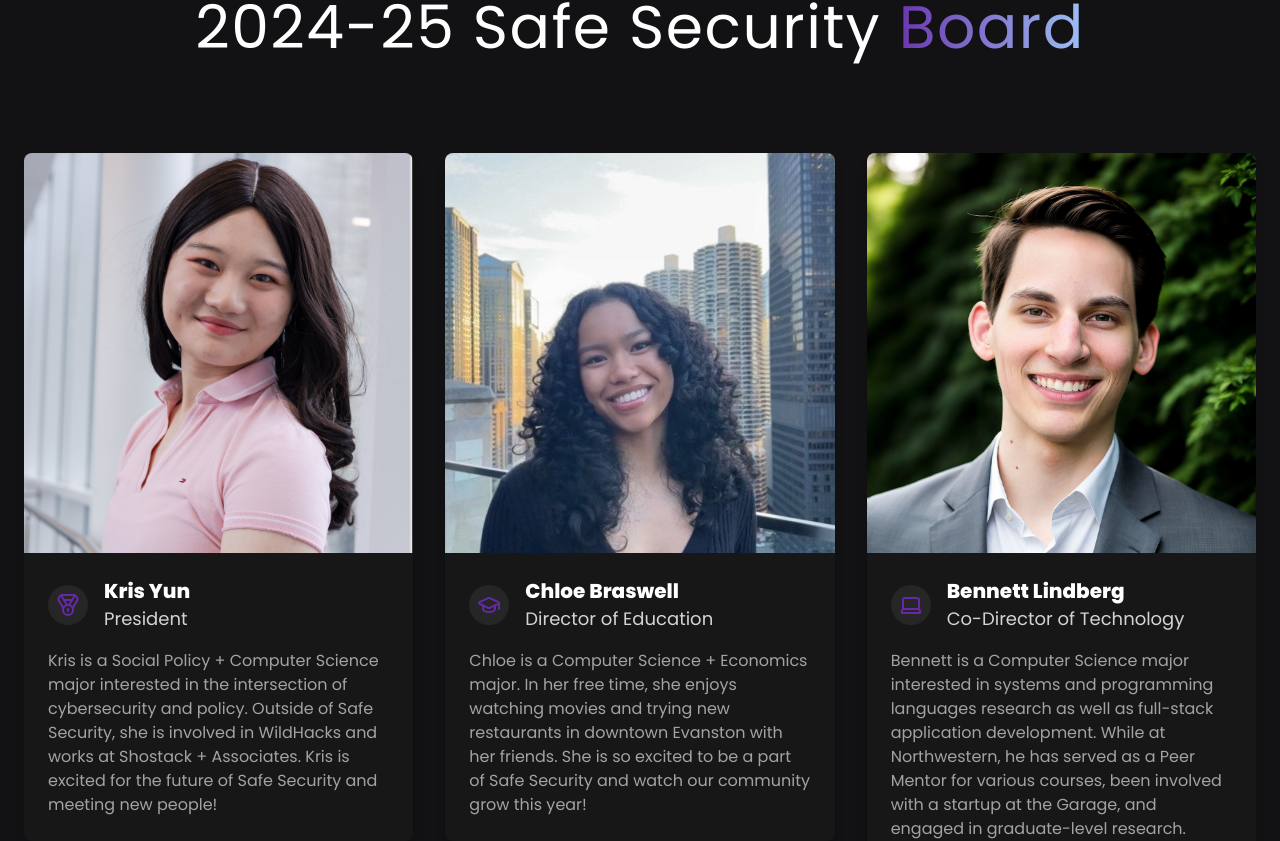
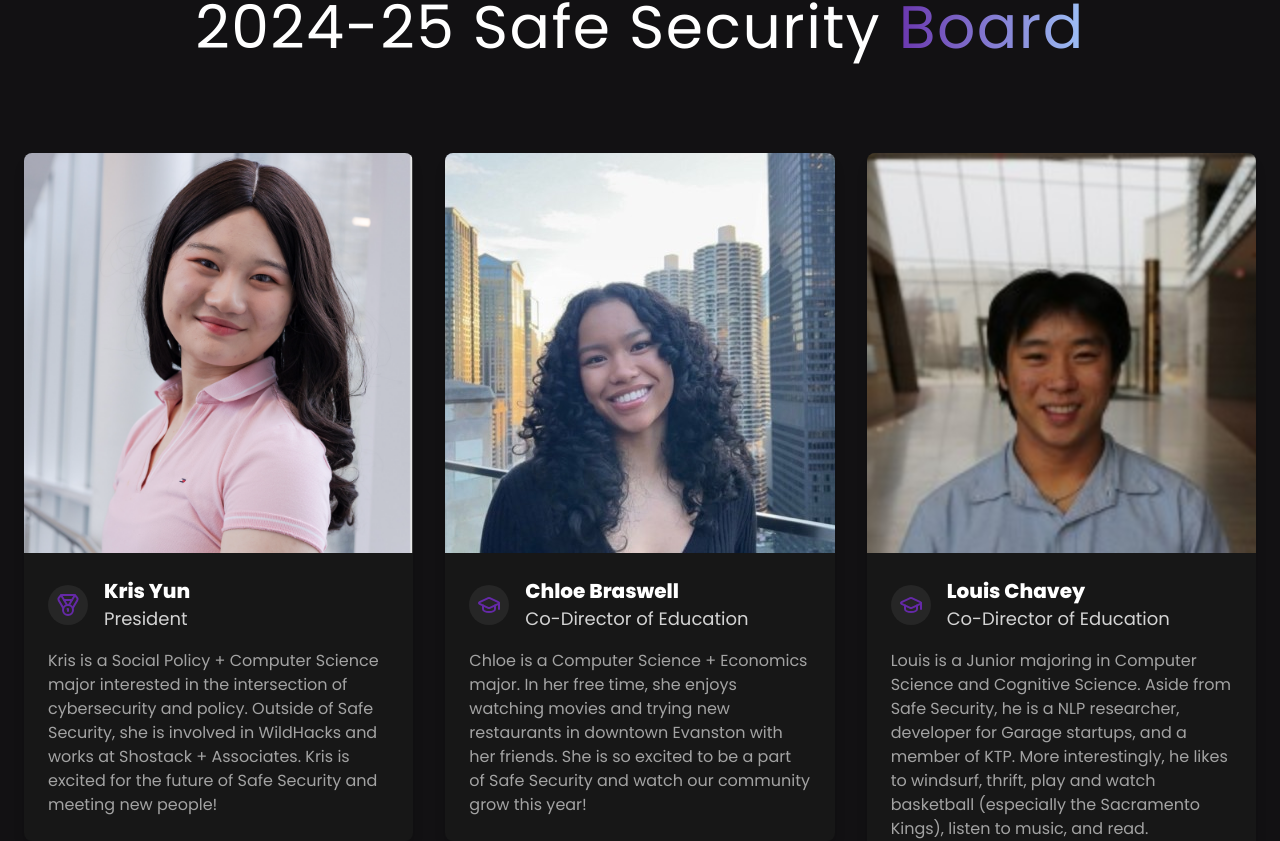
Before and after one commit to SafeSecurityNU/safesecuritynu.github.io, a React (Vite) app: page /#/meet-the-board in a window 1280 px wide. Shown: the part 888-1729 px from the top of the page. Built offline with nearby package versions, Linux system fonts and the light colour scheme.

Commit message:
Add Louis to meet-the-board

```diff
--- a/src/constants/board.jsx
+++ b/src/constants/board.jsx
@@ -9,6 +9,8 @@
 import eric from '/src/assets/eric.jpeg';
 import jj from '/src/assets/jj.jpg';
 import sruti from '/src/assets/sruti.jpg';
+import louis from '/src/assets/louis.jpeg';
+
 
 export const boardList = [
     {
@@ -21,9 +23,16 @@
     {
         icon: <GraduationCap />,
         name: "Chloe Braswell",
-        position: "Director of Education",
+        position: "Co-Director of Education",
         description: "Chloe is a Computer Science + Economics major. In her free time, she enjoys watching movies and trying new restaurants in downtown Evanston with her friends. She is so excited to be a part of Safe Security and watch our community grow this year!",
         imgSrc: chloe
+    },
+    {
+        icon: <GraduationCap />,
+        name: "Louis Chavey",
+        position: "Co-Director of Education",
+        description: "Louis is a Junior majoring in Computer Science and Cognitive Science. Aside from Safe Security, he is a NLP researcher, developer for Garage startups, and a member of KTP. More interestingly, he likes to windsurf, thrift, play and watch basketball (especially the Sacramento Kings), listen to music, and read.",
+        imgSrc: louis
     },
     {
         icon: <Laptop />,
```
Also changed, not shown: src/assets/louis.jpeg (added).
